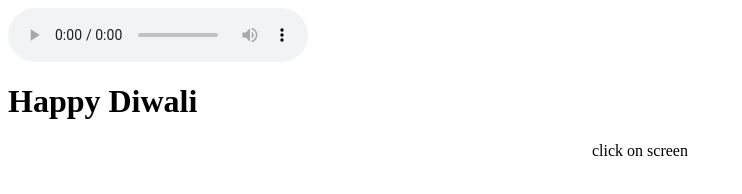
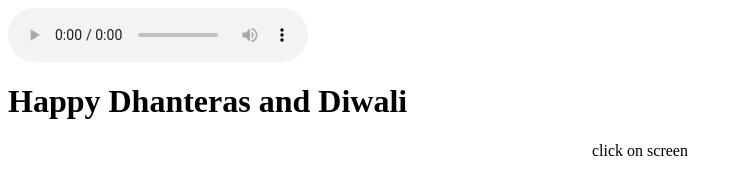
Before and after one commit to 524himanshu/dhanteras, a plain HTML site: page index.html in a window 1280 px wide. Shown: the whole page, without its empty margins (0-742 px from the left). Drawn offline with Linux system fonts and the light colour scheme; files whose address does not match are found by name.

Commit message:
Update index.html

```diff
--- a/index.html
+++ b/index.html
@@ -5,13 +5,13 @@
 <link href='https://fonts.googleapis.com/css?family=Pacifico' rel='stylesheet' type='text/css'>
 <link href='https://fonts.googleapis.com/css?family=Pacifico' rel='stylesheet' type='style.css'>
 
-<title>Happy Diwali</title>
-    <audio type="audio/mpeg" controls="none" id="audio1" src="http://santhosh.comxa.com/dsm/fire.mp3"></audio>
-
+<title>Happy Dhanteras and Diwali</title>
 </head>
 <body>
+
+    <audio type="audio/mpeg" controls="none" id="audio1" src="http://santhosh.comxa.com/dsm/fire.mp3"></audio>
     <div class="container-fluid">
-        <h1 class="red-text text-center">Happy Diwali</h1>
+        <h1 class="red-text text-center">Happy Dhanteras and Diwali</h1>
       <center><span>click on screen</span>  </center>
     </div>
 
```
